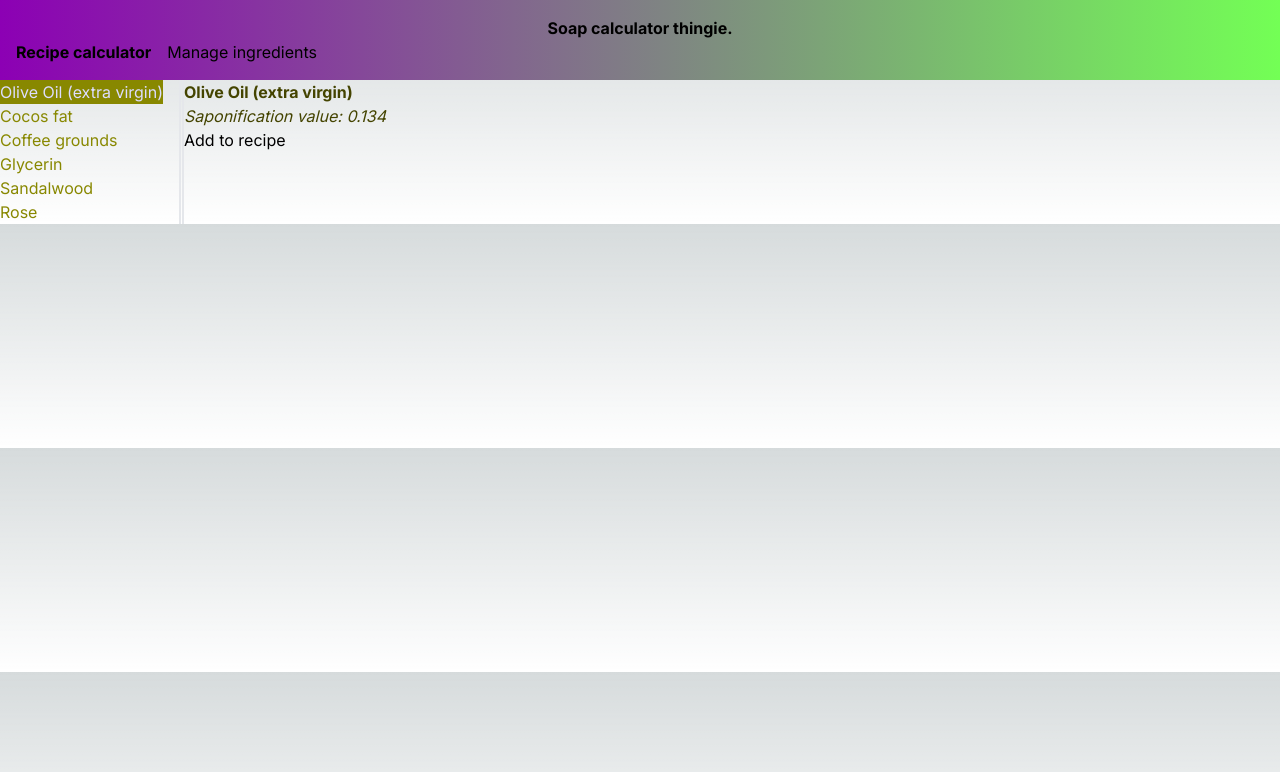
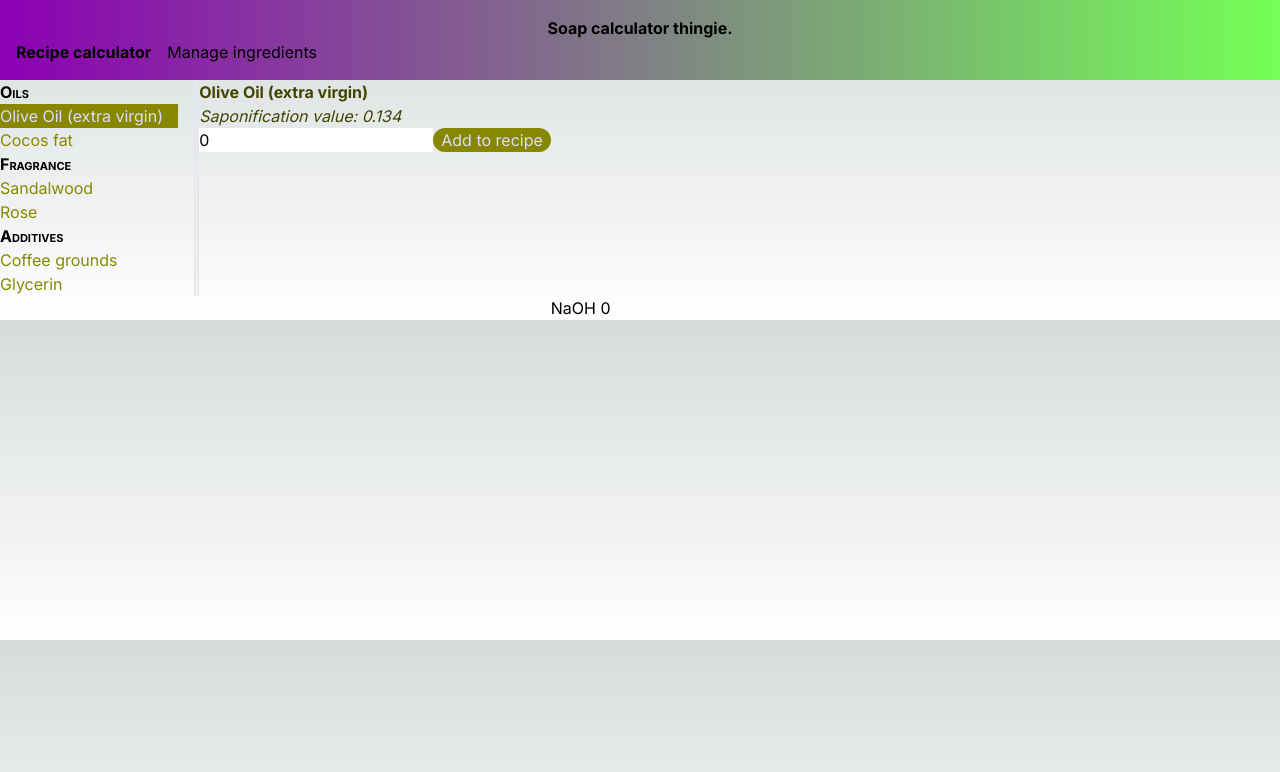
Before and after one commit to haemaenpaa/haem-soap-recipe, a Next.js app: page /calculator in a window 1280 px wide. Both pictures are taken after a click on the item "Olive Oil (extra virgin)". Shown: the top 772 px of the page. Built offline with nearby package versions, Linux system fonts and the light colour scheme.

Commit message:
Ingredient add and lye calculation

```diff
--- /dev/null
+++ b/app/_model/recipe.ts
@@ -0,0 +1,12 @@
+export interface IngredientEntry {
+  ingredientSlug: string;
+  amount: number;
+}
+
+export default interface Recipe {
+  name: string;
+  slug: string;
+  description: string;
+  superfat: number;
+  ingredients: IngredientEntry[];
+}
--- a/app/calculator/IngredientSelector.tsx
+++ b/app/calculator/IngredientSelector.tsx
@@ -1,33 +1,62 @@
 "use client";
-import { useState } from "react";
+import { useMemo, useState } from "react";
 import { Ingredient } from "../_model/ingredient";
 import styles from "./calculator.module.css";
 
-export function IngredientSelector(props: { ingredients: Ingredient[] }) {
-  const [selected, setSelected] = useState("");
-  const { ingredients } = props;
+export function IngredientSelector(props: {
+  ingredients: Ingredient[];
+  addIngredient: (i: Ingredient, amount: number) => void;
+}) {
+  const [selected, setSelected] = useState<string | null>("");
+  const [amount, setAmount] = useState(0);
+  const { ingredients, addIngredient } = props;
   const focusedIngredient: Ingredient | undefined = ingredients.find(
     (i) => i.slug === selected
   );
-  console.log(styles);
+
+  const categoryToHeader = {
+    oil: "Oils",
+    fragrance: "Fragrance",
+    additive: "Additives",
+  };
+
+  const categorizedIngredients: { [key: string]: Ingredient[] } =
+    useMemo(() => {
+      const ret: { [key: string]: Ingredient[] } = {};
+      for (const k in categoryToHeader) {
+        ret[k] = ingredients.filter((i) => i.category === k);
+      }
+      return ret;
+    }, [ingredients]);
   return (
     <div className={styles["ingredient-selector-grid"]}>
+      {Object.keys(categoryToHeader).map((k) => (
+        <h1
+          key={`${k}-title`}
+          className={`${styles["selector-title"]} ${styles[`${k}-title`]}`}
+        >
+          {(categoryToHeader as any)[k]}
+        </h1>
+      ))}
+      {Object.keys(categoryToHeader).map((k) => (
+        <div key={k} className={styles[k]}>
           <ul className={styles["ingredient-selector-list"]}>
-        {ingredients.map((ing) => (
+            {categorizedIngredients[k].map((ing) => (
               <li
                 key={ing.slug}
                 className={
                   ing.slug === selected ? styles.selected : styles.ingredient
                 }
                 onClick={() => {
-              console.log(ing.slug);
-              setSelected(ing.slug);
+                  setSelected(ing.slug === selected ? null : ing.slug);
                 }}
               >
                 {ing.name}
               </li>
             ))}
           </ul>
+        </div>
+      ))}
 
       {!focusedIngredient ? (
         <></>
@@ -40,7 +69,14 @@ export function IngredientSelector(props: { ingredients: Ingredient[] }) {
           ) : (
             <></>
           )}
-          <button>Add to recipe</button>
+          <input
+            type="number"
+            value={amount}
+            onChange={(ev) => setAmount(Number.parseFloat(ev.target.value))}
+          ></input>
+          <button onClick={(ev) => addIngredient(focusedIngredient, amount)}>
+            Add to recipe
+          </button>
         </div>
       )}
     </div>
--- /dev/null
+++ b/app/calculator/RecipeEditor.tsx
@@ -0,0 +1,107 @@
+"use client";
+
+import { useMemo, useReducer } from "react";
+import { Ingredient } from "../_model/ingredient";
+import Recipe, { IngredientEntry } from "../_model/recipe";
+import { IngredientSelector } from "./IngredientSelector";
+import styles from "./calculator.module.css";
+
+interface RecipeAction {
+  action:
+    | "add"
+    | "remove"
+    | "setAmount"
+    | "setName"
+    | "setDescription"
+    | "setSuperFat";
+  ingredientSlug?: string;
+  value?: string;
+  amount?: number;
+}
+
+export default function RecipeEditor(props: {
+  recipe: Recipe;
+  ingredients: Ingredient[];
+  saveRecipe?: (r: Recipe) => void;
+}) {
+  const { recipe: initialRecipe, ingredients, saveRecipe } = props;
+
+  const ingredientReference: { [key: string]: Ingredient } = useMemo(
+    () => ingredients.reduce((prev, ing) => ({ ...prev, [ing.slug]: ing }), {}),
+    [ingredients]
+  );
+  const [recipe, dispatch] = useReducer(recipeReducer, initialRecipe);
+  const lyeAmount = useMemo(
+    () =>
+      (1 - recipe.superfat) *
+      recipe.ingredients.reduce((l: number, entry: IngredientEntry) => {
+        if (!(entry.ingredientSlug in ingredientReference)) {
+          return l;
+        }
+        const ing = ingredientReference[entry.ingredientSlug];
+        return l + entry.amount * (ing.saponificationValue || 0);
+      }, 0),
+    [recipe.ingredients, recipe.superfat]
+  );
+  return (
+    <div className={styles["recipe-editor"]}>
+      <div className="ingredient-selector">
+        <IngredientSelector
+          ingredients={ingredients}
+          addIngredient={(ing: Ingredient, amount: number) =>
+            dispatch({ action: "add", ingredientSlug: ing.slug, amount })
+          }
+        ></IngredientSelector>
+      </div>
+      <div className={styles["lye"]}>NaOH {lyeAmount}</div>
+    </div>
+  );
+}
+
+function recipeReducer(recipe: Recipe, action: RecipeAction): Recipe {
+  switch (action.action) {
+    case "add":
+      if (
+        recipe.ingredients.find(
+          (i) => i.ingredientSlug === action.ingredientSlug
+        )
+      ) {
+        return recipe;
+      } else {
+        return {
+          ...recipe,
+          ingredients: [
+            ...recipe.ingredients,
+            {
+              amount: action.amount || 0,
+              ingredientSlug: action.ingredientSlug!,
+            },
+          ],
+        };
+      }
+    case "remove":
+      return {
+        ...recipe,
+        ingredients: recipe.ingredients.filter(
+          (i) => i.ingredientSlug != action.ingredientSlug
+        ),
+      };
+    case "setAmount":
+      return {
+        ...recipe,
+        ingredients: recipe.ingredients.map((i) =>
+          i.ingredientSlug !== action.ingredientSlug
+            ? i
+            : { ...i, amount: action.amount! }
+        ),
+      };
+    case "setName":
+      return { ...recipe, name: action.value! };
+    case "setDescription":
+      return { ...recipe, description: action.value! };
+    case "setSuperFat":
+      return { ...recipe, superfat: action.amount || 0 };
+    default:
+      throw new Error(`Action ${action.action} not handled yet.`);
+  }
+}
--- a/app/calculator/calculator.module.css
+++ b/app/calculator/calculator.module.css
@@ -1,12 +1,64 @@
+.recipe-editor {
+  display: grid;
+  grid-template-columns: 1rf 1rf;
+  grid-template-rows: repeat(7, max-content) 1rf;
+  grid-template-areas:
+    "details recipe "
+    "selector recipe"
+    ". lye";
+}
+
+.ingredient-selector {
+  grid-area: selector;
+}
+
+.selector-title {
+  font-weight: bold;
+  font-variant: small-caps;
+}
+
+.oil-title {
+  grid-area: oils-title;
+}
+.oil {
+  grid-area: oils;
+}
+.fragrance-title {
+  grid-area: fragrances-title;
+}
+.fragrance {
+  grid-area: fragrances;
+}
+
+.additive-title {
+  grid-area: additives-title;
+}
+.additive {
+  grid-area: additives;
+}
+
+.lye {
+  grid-area: lye;
+}
+
 .ingredient-selector-grid {
   display: grid;
-  grid-template-columns: [list] 1fr [details] 2fr;
+  grid-template-columns: 1fr 2fr;
+  grid-template-rows: repeat(6, max-content) 1fr;
   column-gap: 1em;
+  grid-template-areas:
+    "oils-title details"
+    "oils details"
+    "fragrances-title details"
+    "fragrances details"
+    "additives-title details"
+    "additives details"
+    ". details";
 }
 
 .ingredient-selector-list {
   height: 100%;
-  grid-column: list;
+  grid-area: list;
   grid-row: 1;
 }
 
@@ -15,10 +67,17 @@
 }
 
 .ingredient-details-view {
-  grid-column: details;
-  grid-row: 1;
+  grid-area: details;
   border-style: none none none double;
   border-width: 5px;
+}
+.ingredient-details-view > button {
+  border-radius: 1em;
+  border-style: none;
+  color: #ddf;
+  background: #880;
+  padding-inline-start: 0.5em;
+  padding-inline-end: 0.5em;
 }
 
 .ingredient-details-view > h1 {
--- a/app/calculator/page.tsx
+++ b/app/calculator/page.tsx
@@ -1,13 +1,22 @@
 import fetchIngredients from "../_fetch/fetch-ingredients";
+import Recipe from "../_model/recipe";
 import { IngredientSelector } from "./IngredientSelector";
+import RecipeEditor from "./RecipeEditor";
 import "./calculator.module.css";
 
 export default async function CalculatorPage() {
   const ingredients = await fetchIngredients();
+  const recipe: Recipe = {
+    name: "",
+    slug: "",
+    description: "",
+    superfat: 0.05,
+    ingredients: [],
+  };
   return (
     <>
       <main className="flex">
-        <IngredientSelector ingredients={ingredients}></IngredientSelector>
+        <RecipeEditor recipe={recipe} ingredients={ingredients}></RecipeEditor>
       </main>
     </>
   );
```
Lines whose indentation alone changed are shown as unchanged.
